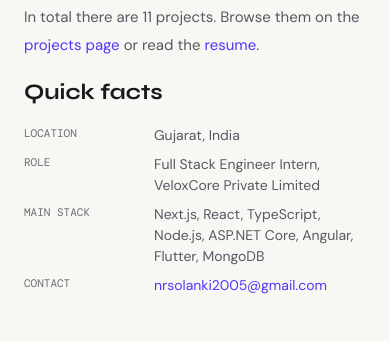
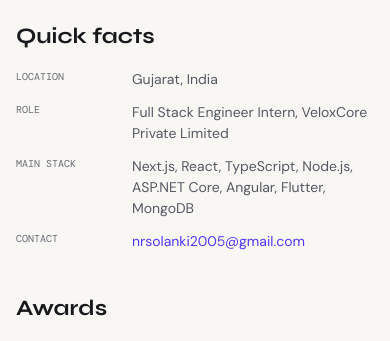
Before and after one commit to Nitrajsinh-Solanki/nitrajsinh-solanki-portfolio, a Next.js app in the folder nitrajsinh-solanki/: page /about in a window 390 px wide. Shown: the part 792-1133 px from the top of the page. Built offline with nearby package versions, Linux system fonts and the light colour scheme; no server answers; a web font is replaced by a local one.

Commit message:
fix: keep about page facts readable on mobile

```diff
--- a/nitrajsinh-solanki/app/about/page.tsx
+++ b/nitrajsinh-solanki/app/about/page.tsx
@@ -33,7 +33,7 @@
       <JsonLd data={profilePageGraph("/about")} />
       <JsonLd data={breadcrumb([{ name: "Home", path: "/" }, { name: "About", path: "/about" }])} />
       <PageNav />
-      <main className="flex-1 max-w-3xl mx-auto px-6 md:px-10 pt-28 pb-20">
+      <main className="flex-1 w-full max-w-3xl mx-auto px-4 sm:px-6 md:px-10 pt-28 pb-20">
         <h1 className="text-[#17191D] leading-tight mb-6" style={{ fontFamily: "var(--syne-var)", fontWeight: 800, fontSize: "clamp(30px,5vw,46px)" }}>
           About {profile.name}
         </h1>
@@ -59,11 +59,11 @@
         </p>
 
         <h2 className={h2} style={{ fontFamily: "var(--syne-var)", fontWeight: 700 }}>Quick facts</h2>
-        <dl className="grid grid-cols-[130px_1fr] gap-y-2 text-[14px] mb-10">
-          <dt className="text-[#686D76] font-mono text-[11px] uppercase">Location</dt><dd className="text-[#555963]">{LOCATION_LABEL}</dd>
-          <dt className="text-[#686D76] font-mono text-[11px] uppercase">Role</dt><dd className="text-[#555963]">{profile.role.title}, {profile.role.org}</dd>
-          <dt className="text-[#686D76] font-mono text-[11px] uppercase">Main stack</dt><dd className="text-[#555963]">Next.js, React, TypeScript, Node.js, ASP.NET Core, Angular, Flutter, MongoDB</dd>
-          <dt className="text-[#686D76] font-mono text-[11px] uppercase">Contact</dt><dd className="text-[#555963]"><a className="text-indigo-600 hover:underline" href={"mailto:" + profile.email}>{profile.email}</a></dd>
+        <dl className="grid grid-cols-[minmax(0,6.5rem)_minmax(0,1fr)] sm:grid-cols-[130px_minmax(0,1fr)] gap-x-3 gap-y-3 text-[14px] mb-10">
+          <dt className="text-[#686D76] font-mono text-[10px] sm:text-[11px] uppercase">Location</dt><dd className="min-w-0 break-words text-[#555963]">{LOCATION_LABEL}</dd>
+          <dt className="text-[#686D76] font-mono text-[10px] sm:text-[11px] uppercase">Role</dt><dd className="min-w-0 break-words text-[#555963]">{profile.role.title}, {profile.role.org}</dd>
+          <dt className="text-[#686D76] font-mono text-[10px] sm:text-[11px] uppercase">Main stack</dt><dd className="min-w-0 break-words text-[#555963]">Next.js, React, TypeScript, Node.js, ASP.NET Core, Angular, Flutter, MongoDB</dd>
+          <dt className="text-[#686D76] font-mono text-[10px] sm:text-[11px] uppercase">Contact</dt><dd className="min-w-0 break-all text-[#555963]"><a className="text-indigo-600 hover:underline" href={"mailto:" + profile.email}>{profile.email}</a></dd>
         </dl>
 
         <h2 className={h2} style={{ fontFamily: "var(--syne-var)", fontWeight: 700 }}>Awards</h2>
```
